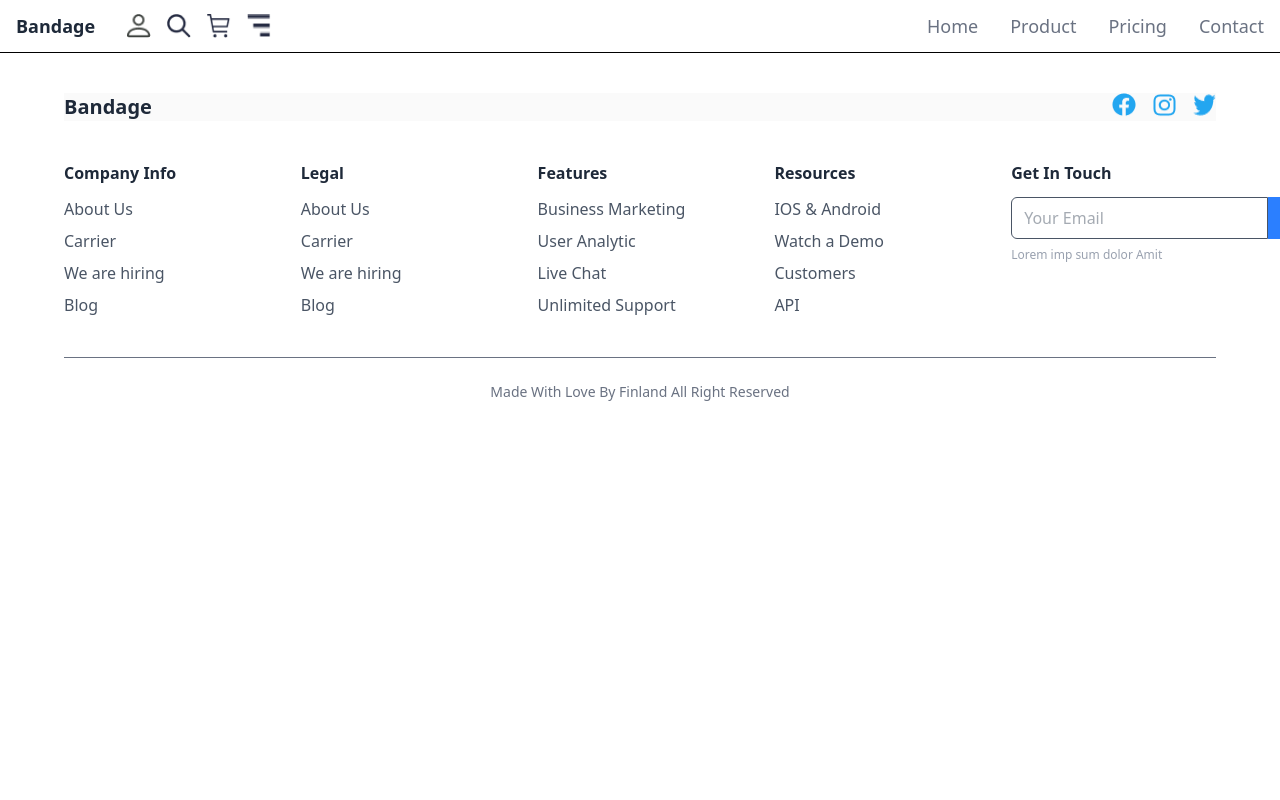
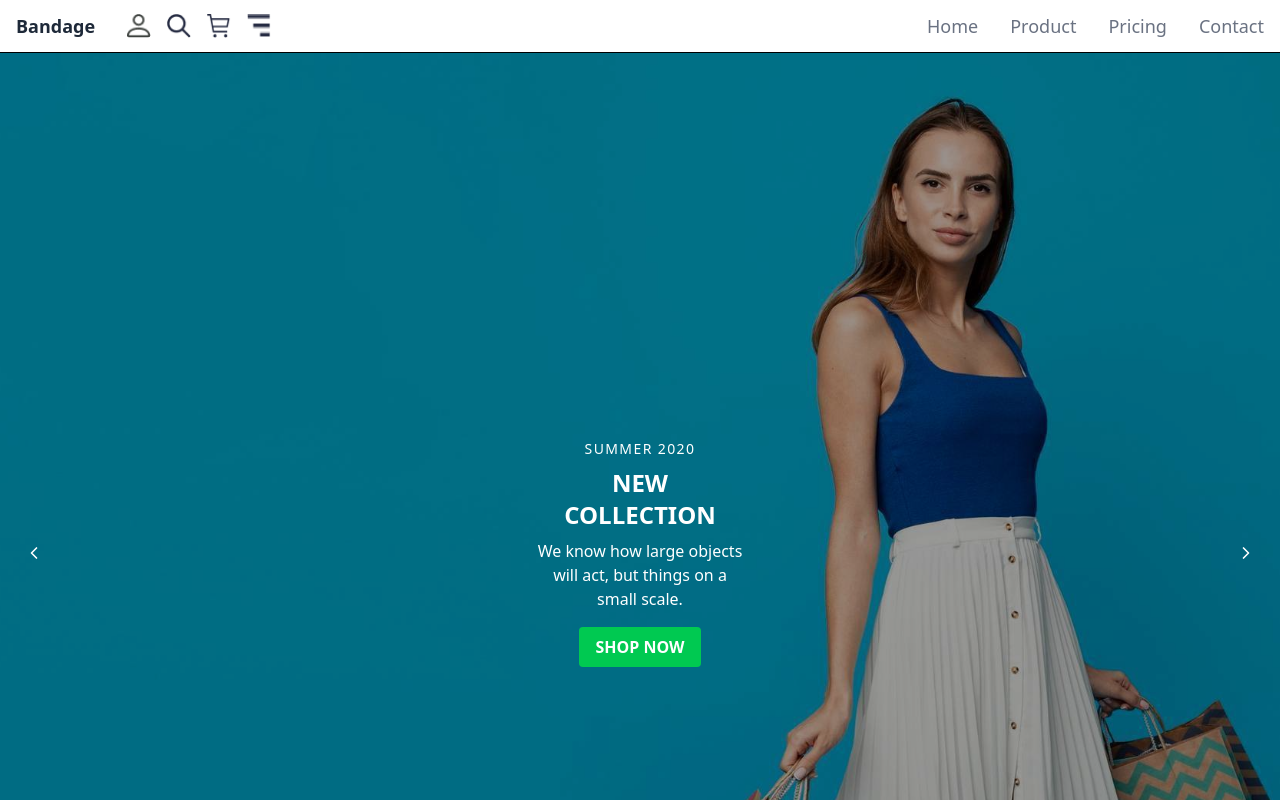
Before and after one commit to osmanyilmz/E-Commerce-project, a React (Vite) app: page / in a window 1280 px wide. Shown: the top 800 px of the page. Built offline with nearby package versions, Linux system fonts and the light colour scheme.

Commit message:
Added Slider Component

```diff
--- /dev/null
+++ b/src/components/Slider.jsx
@@ -0,0 +1,58 @@
+import { useState } from "react";
+import { ChevronLeft, ChevronRight } from "lucide-react";
+
+export default function Slider({ slides }) {
+  const [current, setCurrent] = useState(0);
+
+  const nextSlide = () => setCurrent((prev) => (prev + 1) % slides.length);
+  const prevSlide = () =>
+    setCurrent((prev) => (prev - 1 + slides.length) % slides.length);
+
+  return (
+    <div className="relative w-full h-full overflow-hidden">
+      <img
+        src={slides[current].image}
+        alt={slides[current].title}
+        className="absolute inset-0 w-full h-full object-cover"
+      />
+
+      <div className="absolute inset-0 flex flex-col items-center justify-center text-center p-4 bg-black/40">
+        <p className="text-xs md:text-sm text-white mb-2 tracking-widest">
+          {slides[current].season}
+        </p>
+        <h2 className="text-[40px] md:text-2xl font-bold text-white mb-2">
+          {slides[current].title.split("\n").map((line, i) => (
+            <span key={i}>
+              {line}
+              <br />
+            </span>
+          ))}
+        </h2>
+        <p className="text-xl md:text-base text-white mb-4">
+          {slides[current].desc.split("\n").map((line, i) => (
+            <span key={i}>
+              {line}
+              <br />
+            </span>
+          ))}
+        </p>
+        <button className="bg-green-500 text-white text-sm md:text-base font-semibold px-4 py-2 rounded hover:bg-green-600 transition">
+          {slides[current].buttonLabel}
+        </button>
+      </div>
+
+      <button
+        onClick={prevSlide}
+        className="absolute left-4 top-1/2 -translate-y-1/2 white-500 p-2"
+      >
+        <ChevronLeft className="w-5 h-5 text-white" />
+      </button>
+      <button
+        onClick={nextSlide}
+        className="absolute right-4 top-1/2 -translate-y-1/2  p-2"
+      >
+        <ChevronRight className="w-5 h-5 text-white" />
+      </button>
+    </div>
+  );
+}
--- a/src/layout/PageContent.jsx
+++ b/src/layout/PageContent.jsx
@@ -1,3 +1,3 @@
-export default function PageContent() {
-  return <main></main>;
+export default function PageContent({ children }) {
+  return <main>{children} </main>;
 }
--- a/src/pages/HomePage.jsx
+++ b/src/pages/HomePage.jsx
@@ -1,10 +1,28 @@
-import ProductCard from "../components/ProductCard";
+import Slider from "../components/Slider";
+
+const slides = [
+  {
+    image: "/images/carousel-image.jpg",
+    title: "NEW\nCOLLECTION",
+    season: "SUMMER 2020",
+    desc: "We know how large objects\nwill act, but things on a\nsmall scale.",
+    buttonLabel: "SHOP NOW",
+  },
+  {
+    image: "/images/carousel-image2.jpg",
+    title: "WINTER COLLECTION",
+    season: "WINTER 2020",
+    desc: "Comfort and warmth for every season.",
+    buttonLabel: "DISCOVER",
+  },
+];
 
 export default function HomePage() {
   return (
-    <div>
-      <h1>Home Page</h1>
-      <ProductCard />
-    </div>
+    <main className="min-h-screen flex items-center justify-center bg-gray-100">
+      <div className="w-[1900px] h-[1000px] ">
+        <Slider slides={slides} />
+      </div>
+    </main>
   );
 }
```
Also changed, not shown: public/images/carousel-image.jpg (added).
